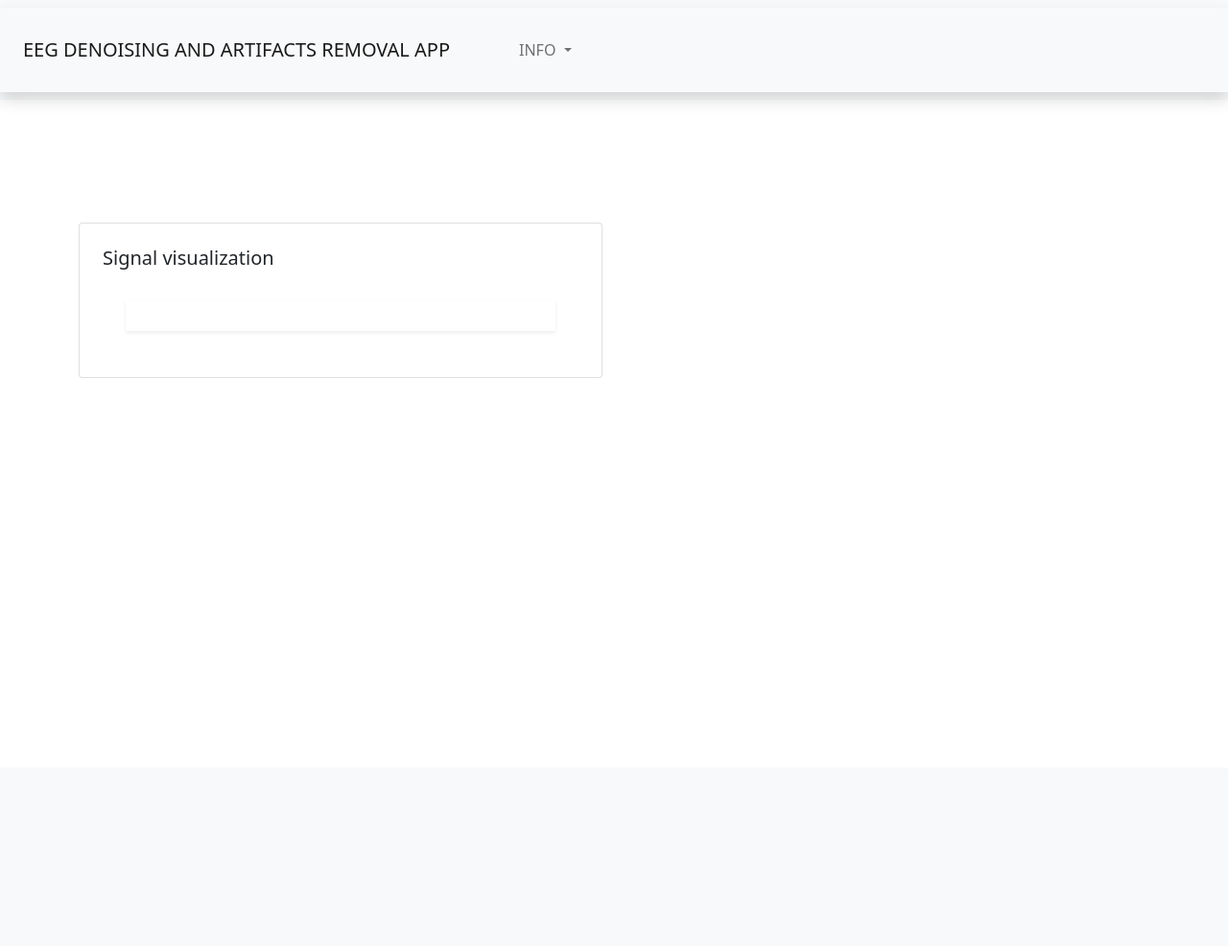
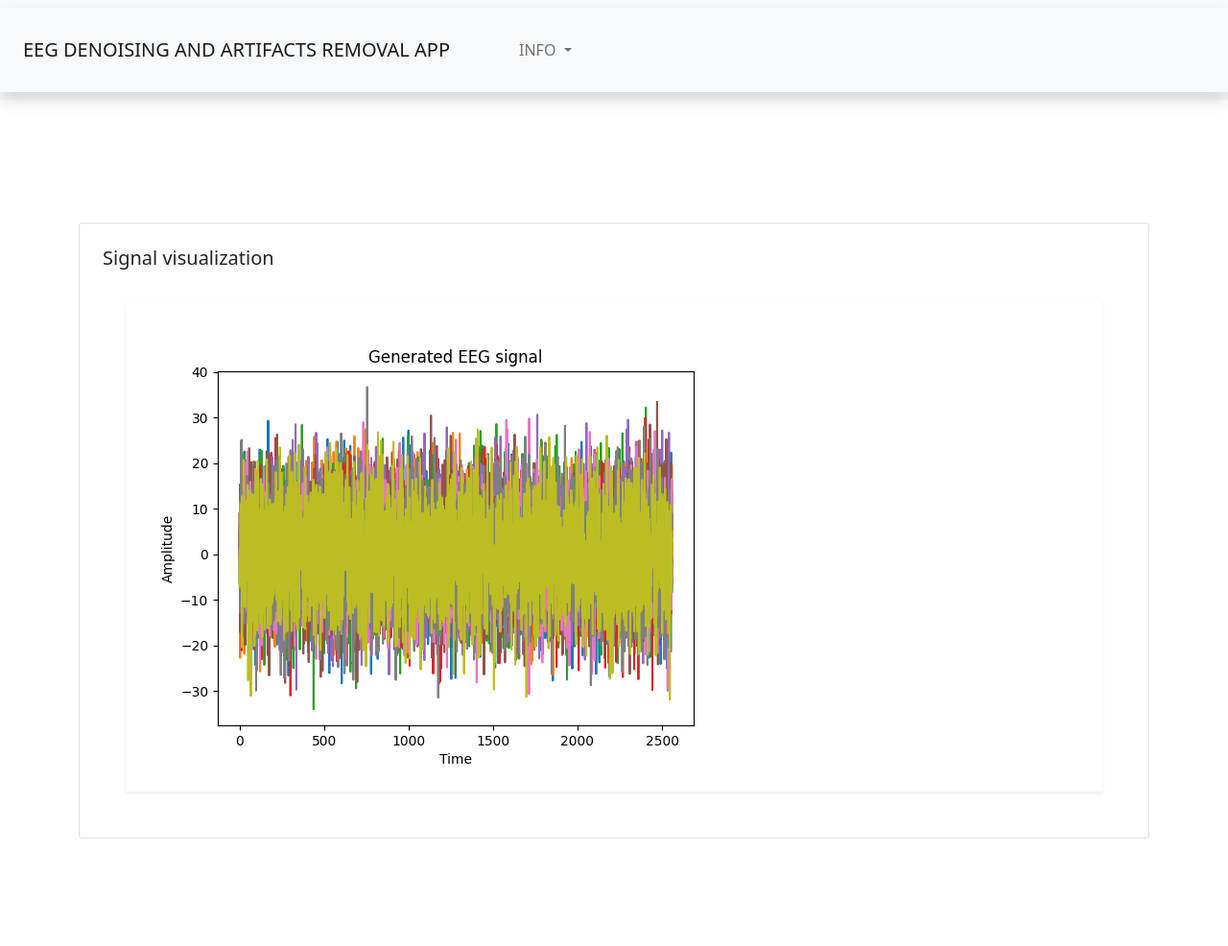
Before and after one commit to polejowska/EEG-DENOISE-BASE-APP, a FastAPI app: template templates/synthetic-eeg-generator.html in a window 1280 px wide. Shown: the whole page at 96% size. Before the commit the page ends 394 px from the top, so only its background shows below. Run offline with FastAPI, Linux system fonts and the light colour scheme; the template is opened without the code that fills it, so the values that code supplies are empty.

Commit message:
Add generated EEG signal visualization on webpage

```diff
--- a/templates/components/plot.html
+++ b/templates/components/plot.html
@@ -1,9 +1,9 @@
 <div class="row py-3">
-    <div class="col-sm-6">
+    <div class="col">
         <div class="card p-4">
             <h5>Signal visualization</h5>
             <div class="card-body shadow-sm m-4">
-
+                <img src="../../static/signal.png" class="img-fluid" alt="Synthetic EEG signal">
             </div>
         </div>
     </div>
```
Also changed, not shown: static/signal.png (added).
